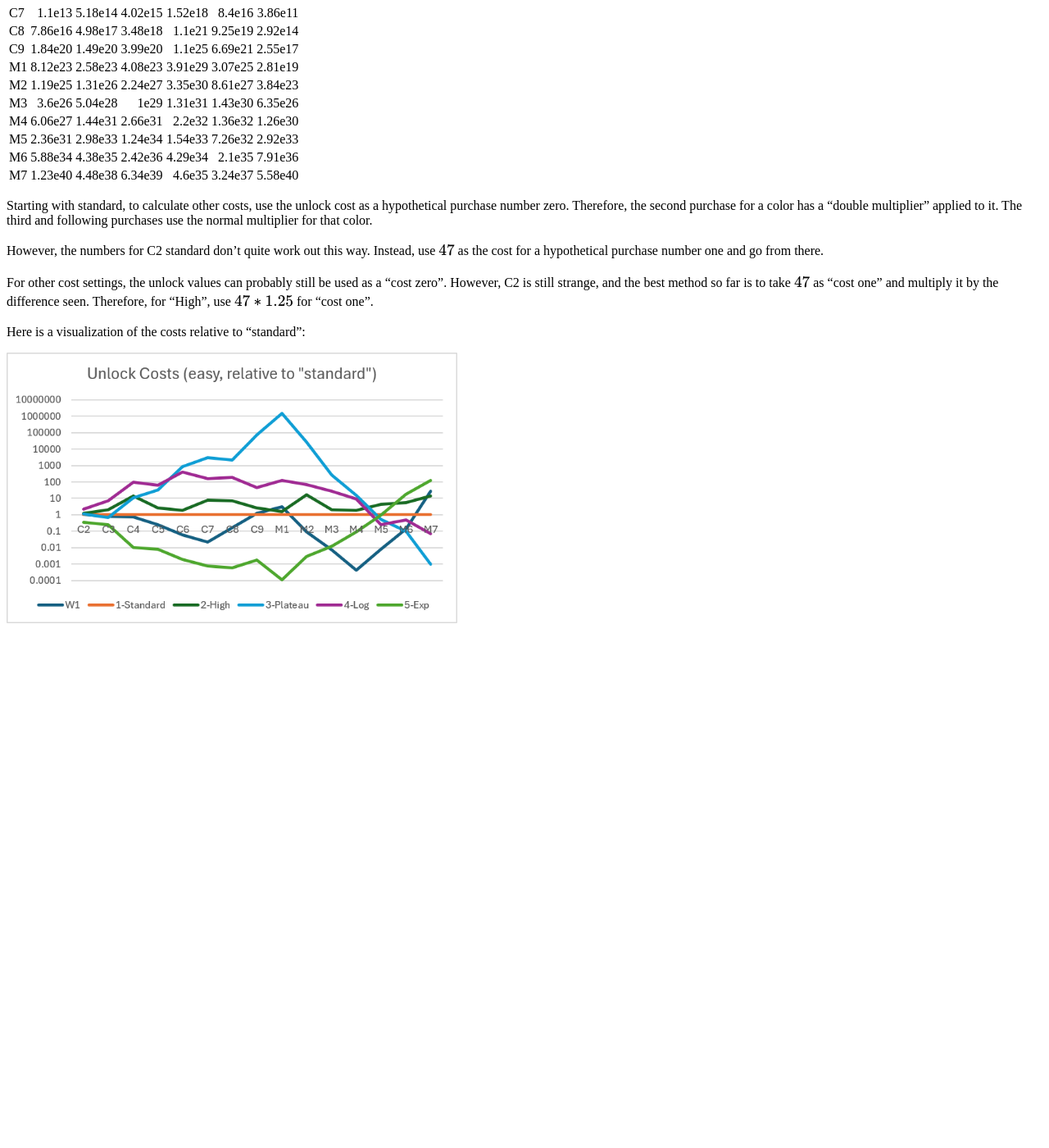
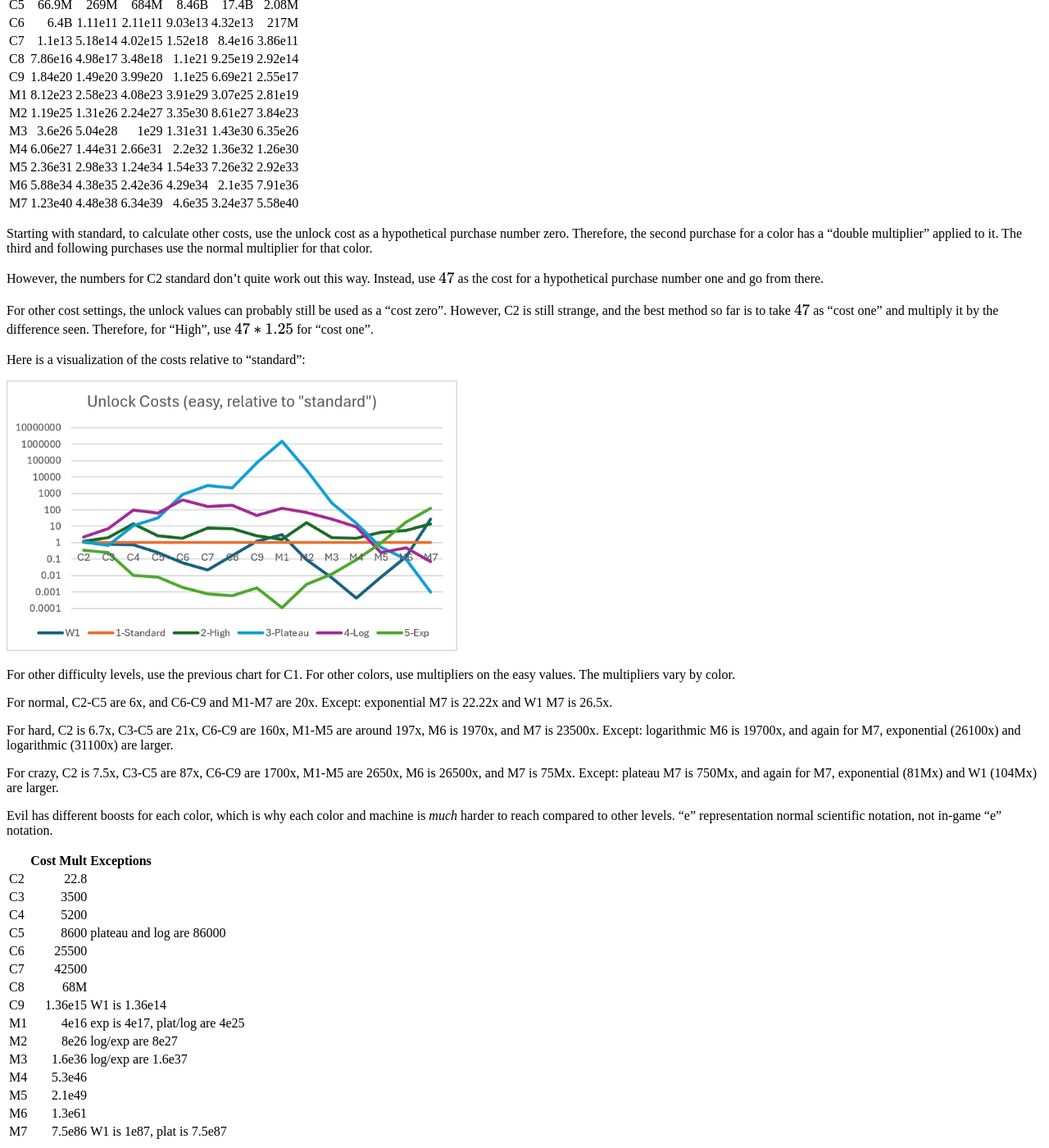
Before and after one commit to markplesko/idle1_guide, a Jekyll site: the page built from index.md, in a window 1280 px wide and 1400 px high, scrolled down 4097 px. Shown: the whole window at 82% size. Built offline with Jekyll 4.4.1, drawn with Linux system fonts in a browser that asks for light colours; before the commit the page ends 4877 px from its top, so only the background shows below that.

Commit message:
difficulty multipliers

```diff
--- a/index.md
+++ b/index.md
@@ -187,6 +187,8 @@ For each world and color, we also need a starting point.  C1 is special.  It see
 | Crazy  |  4 |  6  |    9 |       6 |  10 |   3 |
 | Evil   |  8 | 12  |   18 |      12 |  20 |   6 |
 
+7/19/26
+
 Here are the unlock costs for each cost type under easy difficulty.  Note that 'e' here means scientific notation, not the in-game notation.
 
 |  |      W1 |     Std |    High | Plateau |     Log |     Exp |
@@ -216,3 +218,31 @@ For other cost settings, the unlock values can probably still be used as a "cost
 Here is a visualization of the costs relative to "standard":
 
 <img src="charts/unlock_relstd.png" alt="Unlock Comparison (easy)" width="550" height="330">
+
+For other difficulty levels, use the previous chart for C1.  For other colors, use multipliers on the easy values.  The multipliers vary by color.
+
+For normal, C2-C5 are 6x, and C6-C9 and M1-M7 are 20x.  Except: exponential M7 is 22.22x and W1 M7 is 26.5x.
+
+For hard, C2 is 6.7x, C3-C5 are 21x, C6-C9 are 160x, M1-M5 are around 197x, M6 is 1970x, and M7 is 23500x.  Except: logarithmic M6 is 19700x, and again for M7, exponential (26100x) and logarithmic (31100x) are larger.
+
+For crazy, C2 is 7.5x, C3-C5 are 87x, C6-C9 are 1700x, M1-M5 are 2650x, M6 is 26500x, and M7 is 75Mx.  Except: plateau M7 is 750Mx, and again for M7, exponential (81Mx) and W1 (104Mx) are larger.
+
+Evil has different boosts for each color, which is why each color and machine is _much_ harder to reach compared to other levels.  "e" representation normal scientific notation, not in-game "e" notation.
+
+|  | Cost Mult | Exceptions |
+|--| --------: | :--------- |
+|C2|      22.8 |
+|C3|      3500 |
+|C4|      5200 |
+|C5|      8600 | plateau and log are 86000
+|C6|     25500 |
+|C7|     42500 |
+|C8|       68M |
+|C9|   1.36e15 | W1 is 1.36e14
+|M1|      4e16 | exp is 4e17, plat/log are 4e25
+|M2|      8e26 | log/exp are 8e27
+|M3|    1.6e36 | log/exp are 1.6e37
+|M4|    5.3e46 |
+|M5|    2.1e49 |
+|M6|    1.3e61 |
+|M7|    7.5e86 | W1 is 1e87, plat is 7.5e87
```
